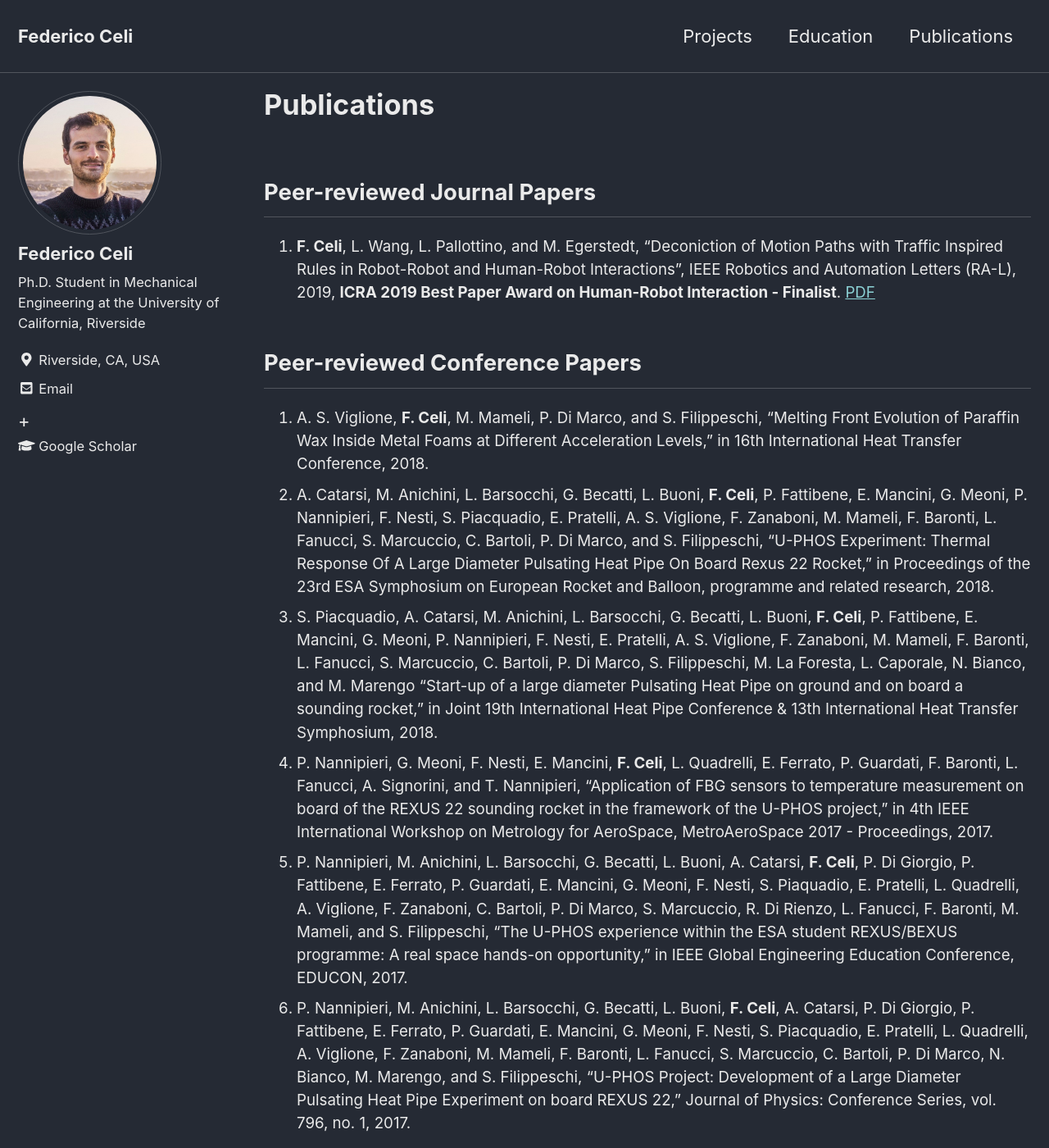
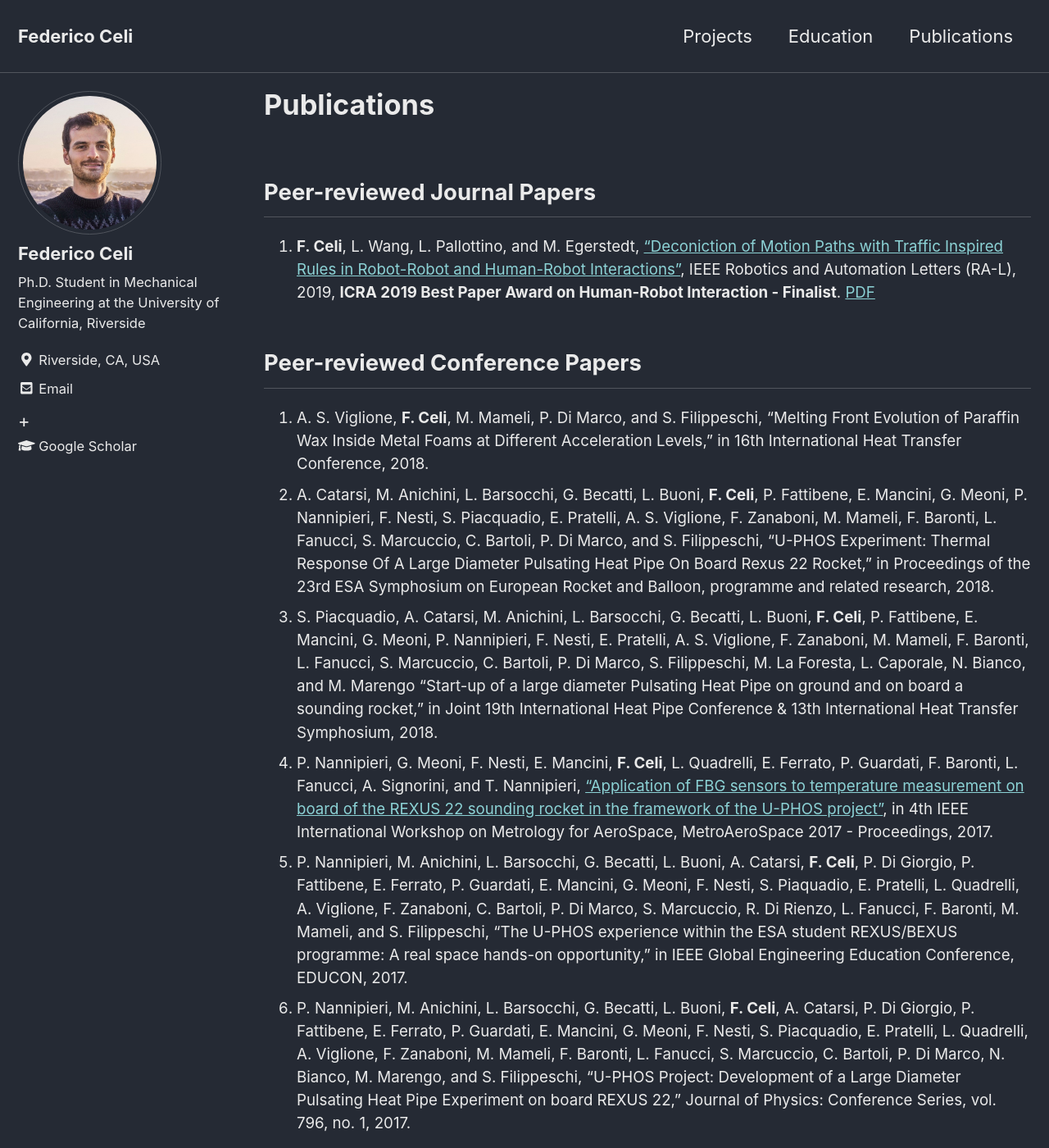
Before and after one commit to federicoceli/federicoceli.github.io, a Jekyll site: the page built from _pages/publications.md, in a window 1280 px wide and 1400 px high. Shown: the whole window at 82% size. Built offline with Jekyll 4.4.1, drawn with Linux system fonts in a browser that asks for light colours; cached includes are drawn as plain includes; part of the change alters nothing that is shown.

Commit message:
more links

```diff
--- a/_pages/publications.md
+++ b/_pages/publications.md
@@ -6,13 +6,13 @@ classes: wide
 ---
 ## Peer-reviewed Journal Papers
 
-1. **F. Celi**, L. Wang, L. Pallottino, and M. Egerstedt, "Deconiction of Motion Paths with Traffic Inspired Rules in Robot-Robot and Human-Robot Interactions", IEEE Robotics and Automation Letters (RA-L), 2019, **ICRA 2019 Best Paper Award on Human-Robot Interaction - Finalist**. [PDF](/assets/pdf/08643446.pdf)
+1. **F. Celi**, L. Wang, L. Pallottino, and M. Egerstedt, ["Deconiction of Motion Paths with Traffic Inspired Rules in Robot-Robot and Human-Robot Interactions"](https://ieeexplore.ieee.org/document/8643446/), IEEE Robotics and Automation Letters (RA-L), 2019, **ICRA 2019 Best Paper Award on Human-Robot Interaction - Finalist**. [PDF](/assets/pdf/08643446.pdf)
 
 ## Peer-reviewed Conference Papers
 
 1. A. S. Viglione, **F. Celi**, M. Mameli, P. Di Marco, and S. Filippeschi, “Melting Front Evolution of Paraffin Wax Inside Metal Foams at Different Acceleration Levels,” in 16th International Heat Transfer Conference, 2018.
 2. A. Catarsi, M. Anichini, L. Barsocchi, G. Becatti, L. Buoni, **F. Celi**, P. Fattibene, E. Mancini, G. Meoni, P. Nannipieri, F. Nesti, S. Piacquadio, E. Pratelli, A. S. Viglione, F. Zanaboni, M. Mameli, F. Baronti, L. Fanucci, S. Marcuccio, C. Bartoli, P. Di Marco, and S. Filippeschi, “U-PHOS Experiment: Thermal Response Of A Large Diameter Pulsating Heat Pipe On Board Rexus 22 Rocket,” in Proceedings of the 23rd ESA Symphosium on European Rocket and Balloon, programme and related research, 2018.
 3. S. Piacquadio, A. Catarsi, M. Anichini, L. Barsocchi, G. Becatti, L. Buoni, **F. Celi**, P. Fattibene, E. Mancini, G. Meoni, P. Nannipieri, F. Nesti, E. Pratelli, A. S. Viglione, F. Zanaboni, M. Mameli, F. Baronti, L. Fanucci, S. Marcuccio, C. Bartoli, P. Di Marco, S. Filippeschi, M. La Foresta, L. Caporale, N. Bianco, and M. Marengo “Start-up of a large diameter Pulsating Heat Pipe on ground and on board a sounding rocket,” in Joint 19th International Heat Pipe Conference & 13th International Heat Transfer Symphosium, 2018.
-4. P. Nannipieri, G. Meoni, F. Nesti, E. Mancini, **F. Celi**, L. Quadrelli, E. Ferrato, P. Guardati, F. Baronti, L. Fanucci, A. Signorini, and T. Nannipieri, “Application of FBG sensors to temperature measurement on board of the REXUS 22 sounding rocket in the framework of the U-PHOS project,” in 4th IEEE International Workshop on Metrology for AeroSpace, MetroAeroSpace 2017 - Proceedings, 2017.
+4. P. Nannipieri, G. Meoni, F. Nesti, E. Mancini, **F. Celi**, L. Quadrelli, E. Ferrato, P. Guardati, F. Baronti, L. Fanucci, A. Signorini, and T. Nannipieri, [“Application of FBG sensors to temperature measurement on board of the REXUS 22 sounding rocket in the framework of the U-PHOS project”](https://ieeexplore.ieee.org/document/7999618/), in 4th IEEE International Workshop on Metrology for AeroSpace, MetroAeroSpace 2017 - Proceedings, 2017.
 5. P. Nannipieri, M. Anichini, L. Barsocchi, G. Becatti, L. Buoni, A. Catarsi, **F. Celi**, P. Di Giorgio, P. Fattibene, E. Ferrato, P. Guardati, E. Mancini, G. Meoni, F. Nesti, S. Piaquadio, E. Pratelli, L. Quadrelli, A. Viglione, F. Zanaboni, C. Bartoli, P. Di Marco, S. Marcuccio, R. Di Rienzo, L. Fanucci, F. Baronti, M. Mameli, and S. Filippeschi, “The U-PHOS experience within the ESA student REXUS/BEXUS programme: A real space hands-on opportunity,” in IEEE Global Engineering Education Conference, EDUCON, 2017.
 6. P. Nannipieri, M. Anichini, L. Barsocchi, G. Becatti, L. Buoni, **F. Celi**, A. Catarsi, P. Di Giorgio, P. Fattibene, E. Ferrato, P. Guardati, E. Mancini, G. Meoni, F. Nesti, S. Piacquadio, E. Pratelli, L. Quadrelli, A. Viglione, F. Zanaboni, M. Mameli, F. Baronti, L. Fanucci, S. Marcuccio, C. Bartoli, P. Di Marco, N. Bianco, M. Marengo, and S. Filippeschi, “U-PHOS Project: Development of a Large Diameter Pulsating Heat Pipe Experiment on board REXUS 22,” Journal of Physics: Conference Series, vol. 796, no. 1, 2017.
```
